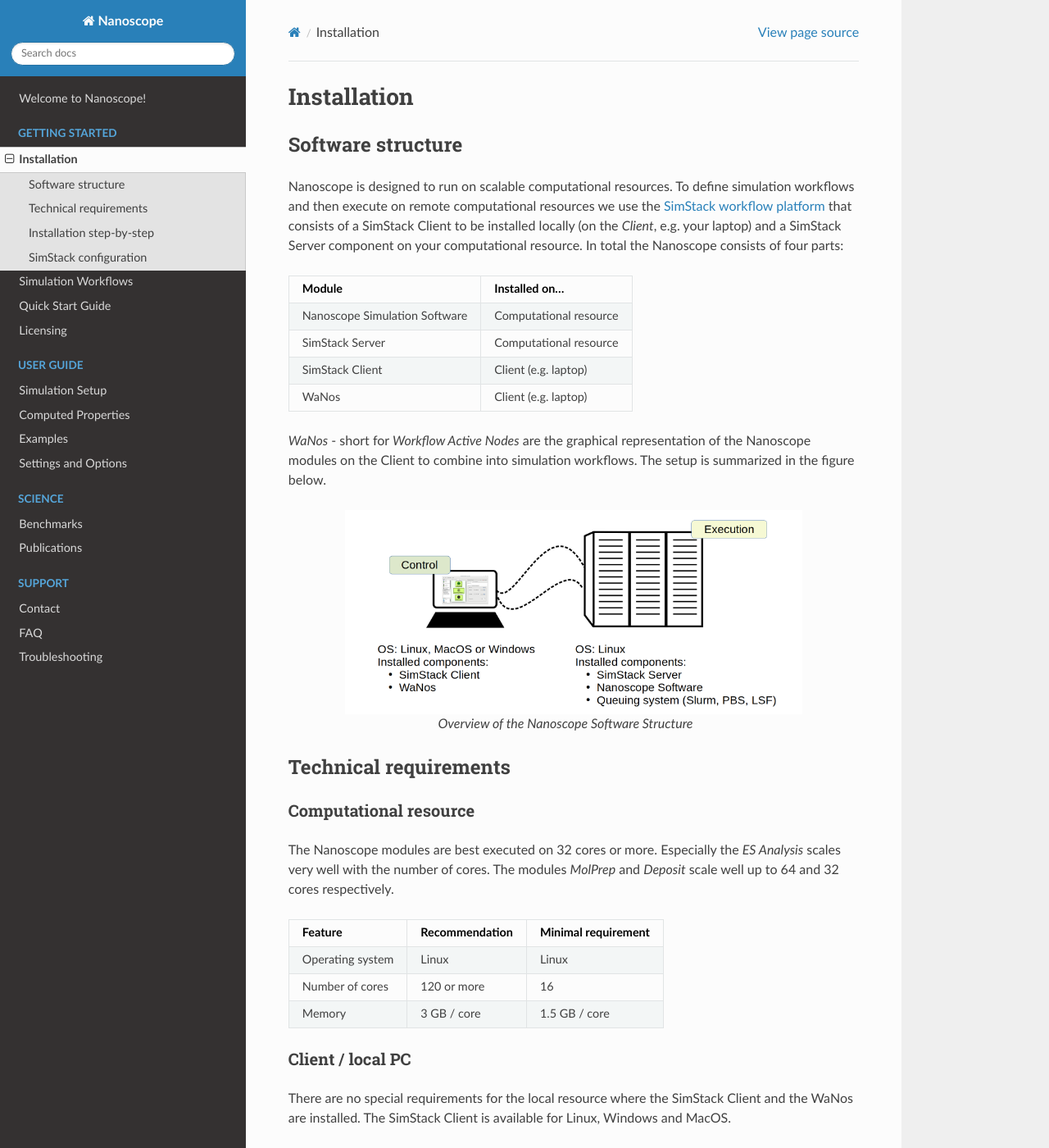
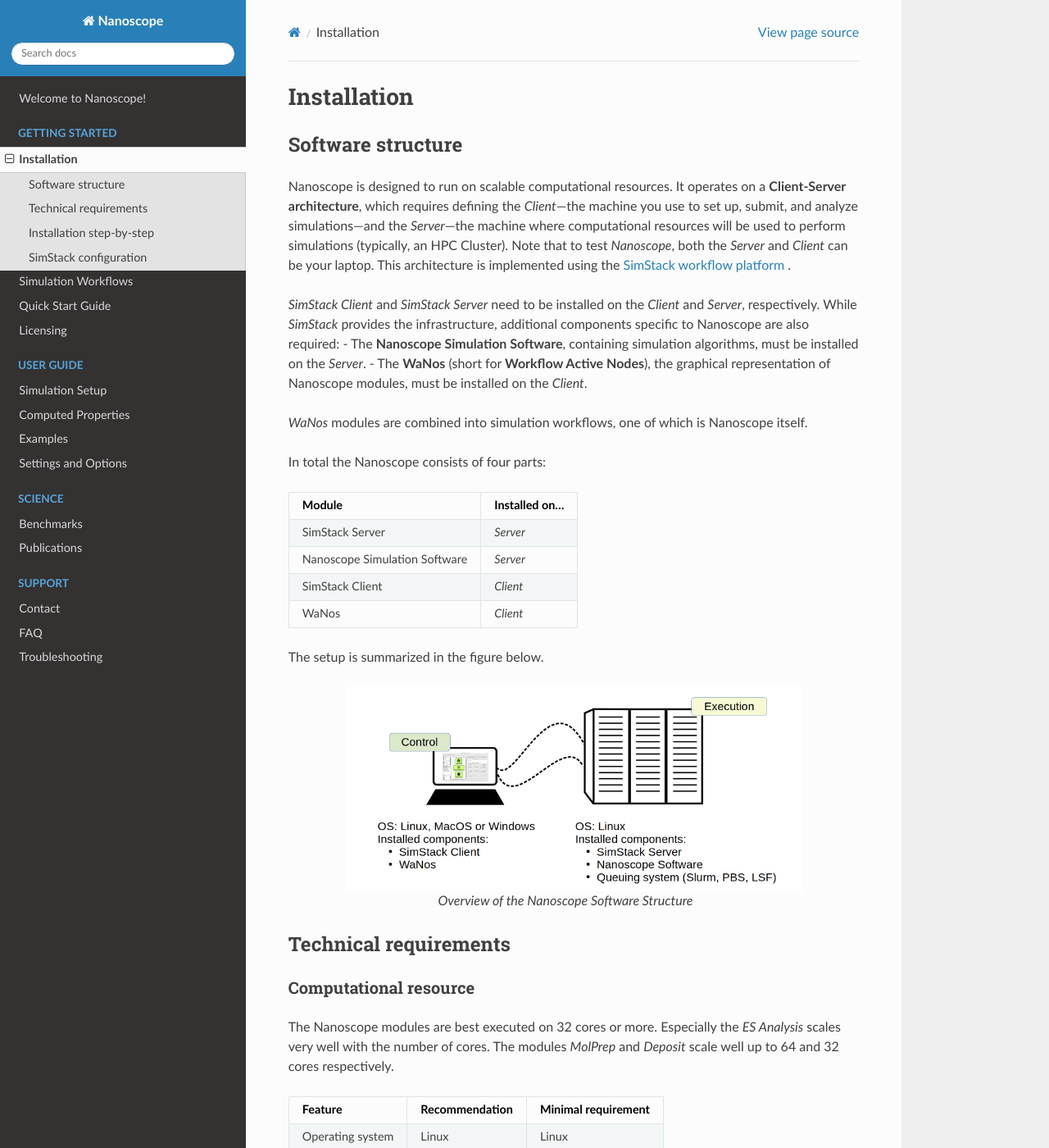
Before and after one commit to NanomatchGmbH/nanoscope-docs, a Sphinx documentation site: the page built from docs/source/getting_started/installation.rst, in a window 1280 px wide and 1400 px high. Shown: the whole window at 82% size. Built offline with Sphinx 7.4.7 and the Read the Docs theme 3.1.0, drawn with Linux system fonts in a browser that asks for light colours; some of the changed text lies outside the part shown.

Commit message:
small corrections.

```diff
--- a/docs/source/getting_started/installation.rst
+++ b/docs/source/getting_started/installation.rst
@@ -6,18 +6,32 @@
 Software structure
 -------------------
 
-Nanoscope is designed to run on scalable computational resources. To define simulation workflows and then execute on remote computational resources we use the `SimStack workflow platform <https://simstack.readthedocs.io/>`_ that consists of a SimStack Client to be installed locally (on the `Client`, e.g. your laptop) and a SimStack Server component on your computational resource. In total the Nanoscope consists of four parts:
+
+Nanoscope is designed to run on scalable computational resources.
+It operates on a **Client-Server architecture**, which requires defining the `Client`—the machine you use to set up,
+submit, and analyze simulations—and the `Server`—the machine where computational resources will be used to perform simulations (typically, an HPC Cluster).
+Note that to test `Nanoscope`, both the `Server` and `Client` can be your laptop.
+This architecture is implemented using the `SimStack workflow platform <https://simstack.readthedocs.io/>`_ .
+
+`SimStack Client` and `SimStack Server` need to be installed on the `Client` and `Server`, respectively.
+While `SimStack` provides the infrastructure, additional components specific to Nanoscope are also required:
+- The **Nanoscope Simulation Software**, containing simulation algorithms, must be installed on the `Server`.
+- The **WaNos** (short for **Workflow Active Nodes**), the graphical representation of Nanoscope modules, must be installed on the `Client`.
+
+`WaNos` modules are combined into simulation workflows, one of which is Nanoscope itself.
+
+In total the Nanoscope consists of four parts:
 
 =============================== =======================
 Module                          Installed on...
 =============================== =======================
-Nanoscope Simulation Software   Computational resource
-SimStack Server                 Computational resource
-SimStack Client                 Client (e.g. laptop)
-WaNos                           Client (e.g. laptop)
+SimStack Server                 `Server`
+Nanoscope Simulation Software   `Server`
+SimStack Client                 `Client`
+WaNos                           `Client`
 =============================== =======================
 
-`WaNos` - short for `Workflow Active Nodes` are the graphical representation of the Nanoscope modules on the Client to combine into simulation workflows. The setup is summarized in the figure below.
+The setup is summarized in the figure below.
 
 .. figure:: installation/SoftwareStructure.png
    :alt: Software Structure
@@ -45,13 +59,13 @@
 
 Client / local PC
 ^^^^^^^^^^^^^^^^^
-There are no special requirements for the local resource where the SimStack Client and the WaNos are installed. The SimStack Client is available for Linux, Windows and MacOS.
-
+There are no special requirements for the `Client` where the SimStack Client and the WaNos are installed.
+The SimStack Client is available for Linux, Windows and MacOS.
 
 
 Installation step-by-step
 ----------------------------
-On the computational resource
+On the `Server` / HPC Cluster
 ^^^^^^^^^^^^^^^^^^^^^^^^^^^^^
 1. Install micromamba
     ::
@@ -118,8 +132,8 @@
 
 Details on steps 2 and 3 are provided in the `README <https://github.com/NanomatchGmbH/nanomatch-release/blob/main/README.md>`_ of the repository.
 
-On the client / local PC
-^^^^^^^^^^^^^^^^^^^^^^^^^^^^
+On the `Client` / local PC
+^^^^^^^^^^^^^^^^^^^^^^^^^^
 1. Install micromamba
     On Linux distributions: see above
 
@@ -178,7 +192,8 @@
 Setup of passwordless ssh
 ^^^^^^^^^^^^^^^^^^^^^^^^^^^^
 
-Communication between the SimStack Client and the SimStack Server requires passwordless ssh access from your local PC to your computational resource. *On your local PC*, generate a ``ssh`` keypair and transfer the key to the ``authorized_keys`` file of your user account on the computational resource with one of the following commands:
+Communication between the SimStack Client and the SimStack Server requires passwordless ssh access from your local PC to your computational resource.
+*On your local PC*, generate a ``ssh`` keypair and transfer the key to the ``authorized_keys`` file of your user account on the computational resource with one of the following commands:
 
 On Linux and OSX (Arm and x64)
 """"""""""""""""""""""""""""""""""""
@@ -199,7 +214,7 @@
         id_rsa
         id_rsa.pub
 
-   * Please choose the HPC where you want to have passwordless access.
+   * Please choose the `Client` (normally, HPC) where you want to have passwordless access.
 
       .. code-block:: bash
 
```
